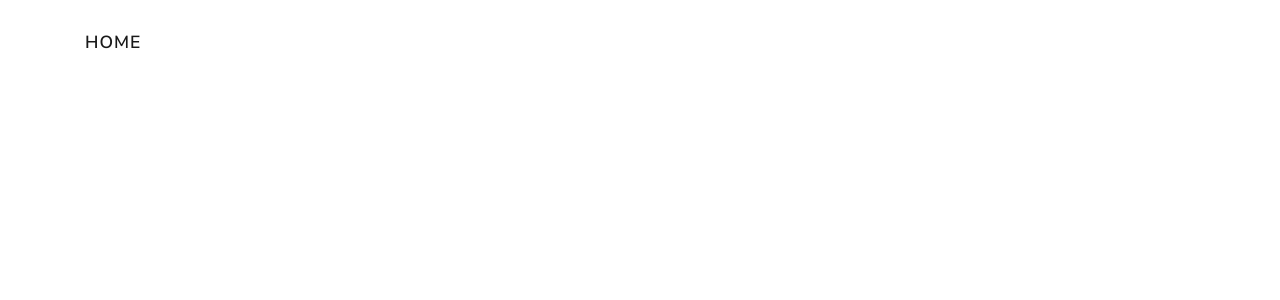
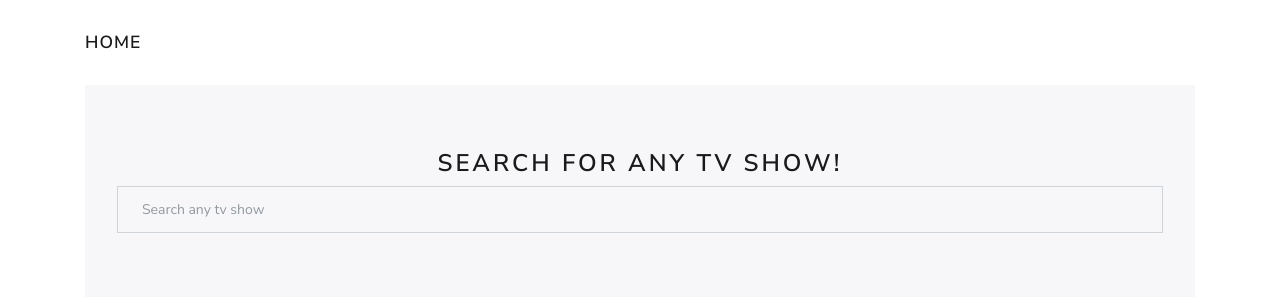
Before and after one commit to danieldiaz14/Movie-Search-, a React (Create React App) app in the folder tv-search/: page / in a window 1280 px wide. Shown: the top 300 px of the page. Built offline with nearby package versions, Linux system fonts and the light colour scheme.

Commit message:
Creating API File

```diff
--- /dev/null
+++ b/tv-search/src/api/movieDB.js
@@ -0,0 +1 @@
+import axios from 'axios';
--- a/tv-search/src/components/App.js
+++ b/tv-search/src/components/App.js
@@ -1,6 +1,7 @@
 import './main.css';
 import React from 'react';
 import Home from './Home';
+import SearchBar from './SearchBar';
 
 class App extends React.Component {
 
@@ -8,6 +9,7 @@ class App extends React.Component {
         return (
             <div>
                 <Home/>
+                <SearchBar/>
             </div>
         )
     }
--- /dev/null
+++ b/tv-search/src/components/SearchBar.js
@@ -0,0 +1,19 @@
+import React from 'react';
+
+
+class SearchBar extends React.Component {
+    render() {
+        return (
+            <div className="container">
+                <div className="jumbotron">
+                    <h3 className="text-center">Search for any TV show!</h3>
+                    <form className="searchForm">
+                        <input type="text" className="form-control" placeholder="Search any tv show"></input>
+                    </form>
+                </div>
+            </div>
+        )
+    }
+}
+
+export default SearchBar
```
Also changed, not shown: tv-search/src/components/Search.js (deleted).
